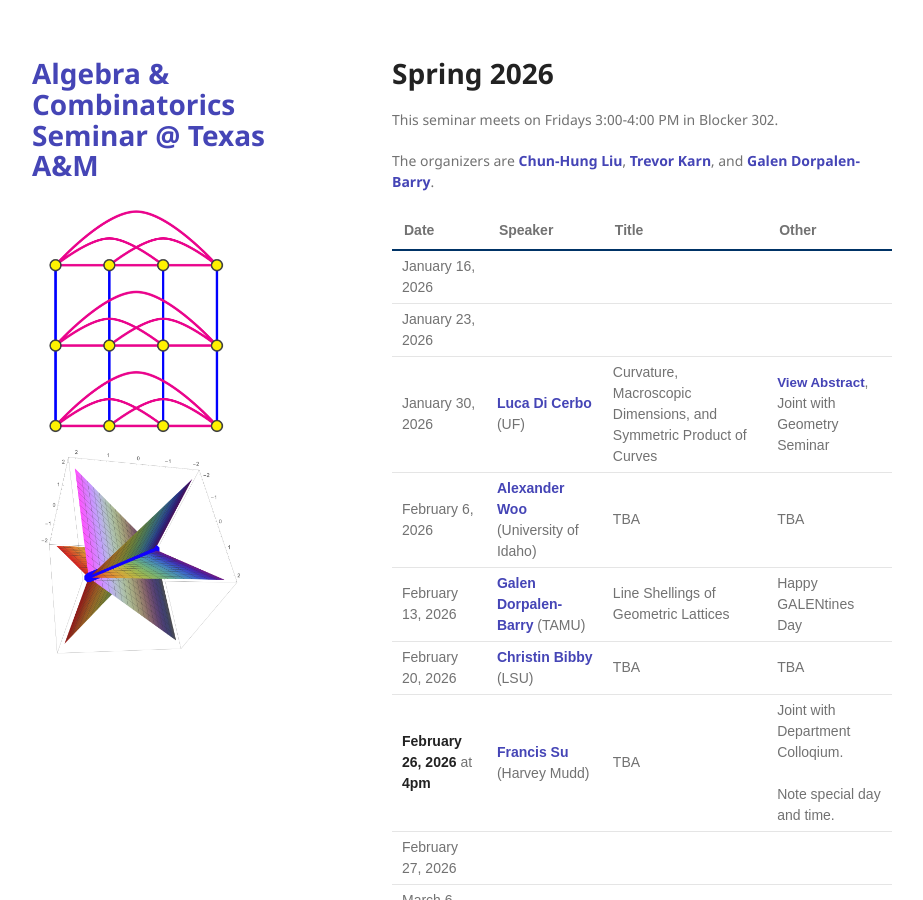
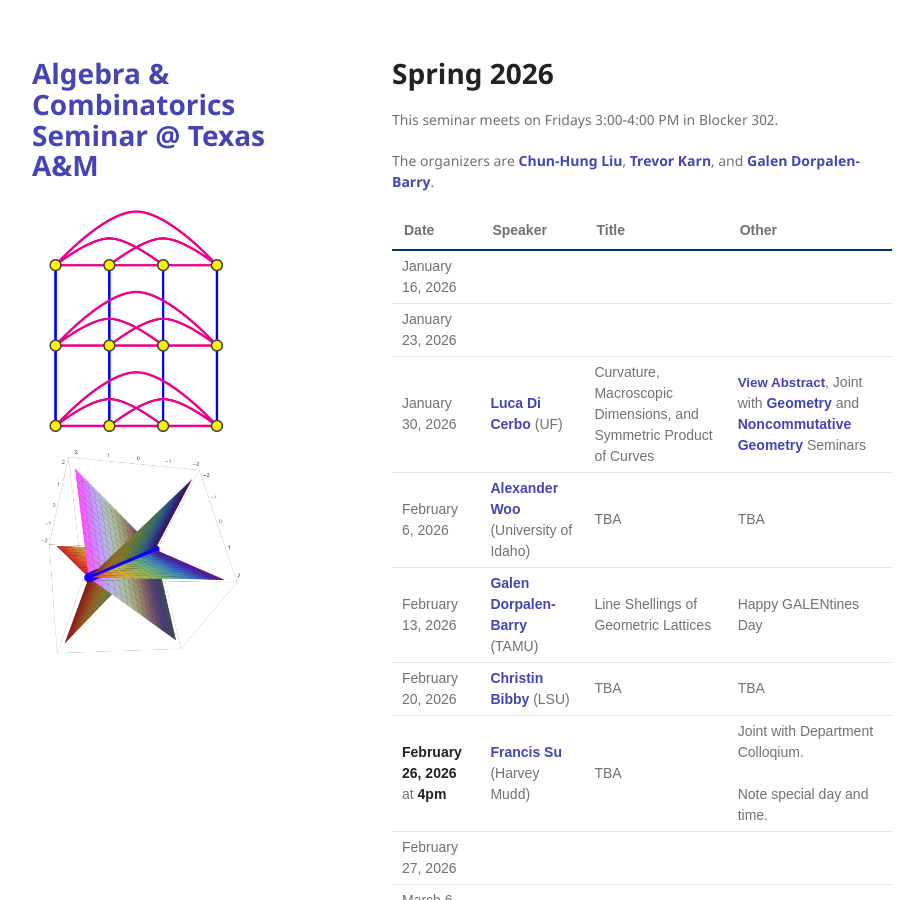
Before and after one commit to tamu-seminar/alg-comb, a Jekyll site: the page built from index.md, in a window 1280 px wide and 900 px high. Shown: the whole window, without its empty margins (178-1101 px from the left). Built offline with Jekyll 4.4.1, drawn with Linux system fonts in a browser that asks for light colours.

Commit message:
added links to seminars

```diff
--- a/index.md
+++ b/index.md
@@ -25,7 +25,7 @@ The organizers are [Chun-Hung Liu](https://people.tamu.edu/~chliu/), [Trevor Kar
 |-------------------|---------|-------|-------|
 | January 16, 2026  |         |       |       |
 | January 23, 2026  |         |       |       |
-| January 30, 2026  | [Luca Di Cerbo](https://people.clas.ufl.edu/ldicerbo/) (UF)     |  Curvature, Macroscopic Dimensions, and Symmetric Product of Curves     |  <button type="button" class="abstract-link" onclick="showAbstract('dicerbo')">View Abstract</button>, Joint with Geometry Seminar     |
+| January 30, 2026  | [Luca Di Cerbo](https://people.clas.ufl.edu/ldicerbo/) (UF)     |  Curvature, Macroscopic Dimensions, and Symmetric Product of Curves     |  <button type="button" class="abstract-link" onclick="showAbstract('dicerbo')">View Abstract</button>, Joint with [Geometry](https://tamu-seminar.github.io/geometry/) and [Noncommutative Geometry](https://tamu-seminar.github.io/noncommutative-geometry/) Seminars    |
 | February 6, 2026  | [Alexander Woo](https://www.uidaho.edu/people/awoo) (University of Idaho)        |  TBA  | TBA   |
 | February 13, 2026 | [Galen Dorpalen-Barry](https://galen.dorpalen-barry.org/) (TAMU)        |   Line Shellings of Geometric Lattices    |   Happy GALENtines Day    |
 | February 20, 2026 | [Christin Bibby](https://www.math.lsu.edu/~bibby/) (LSU)    |   TBA    |   TBA    |
```
